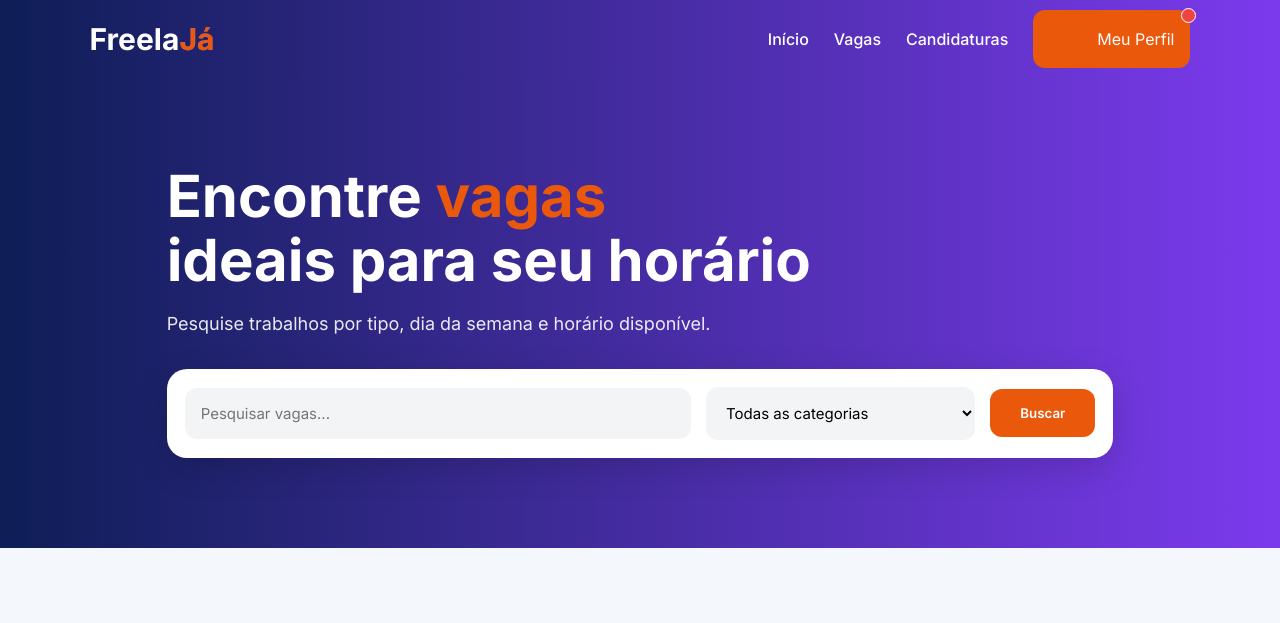
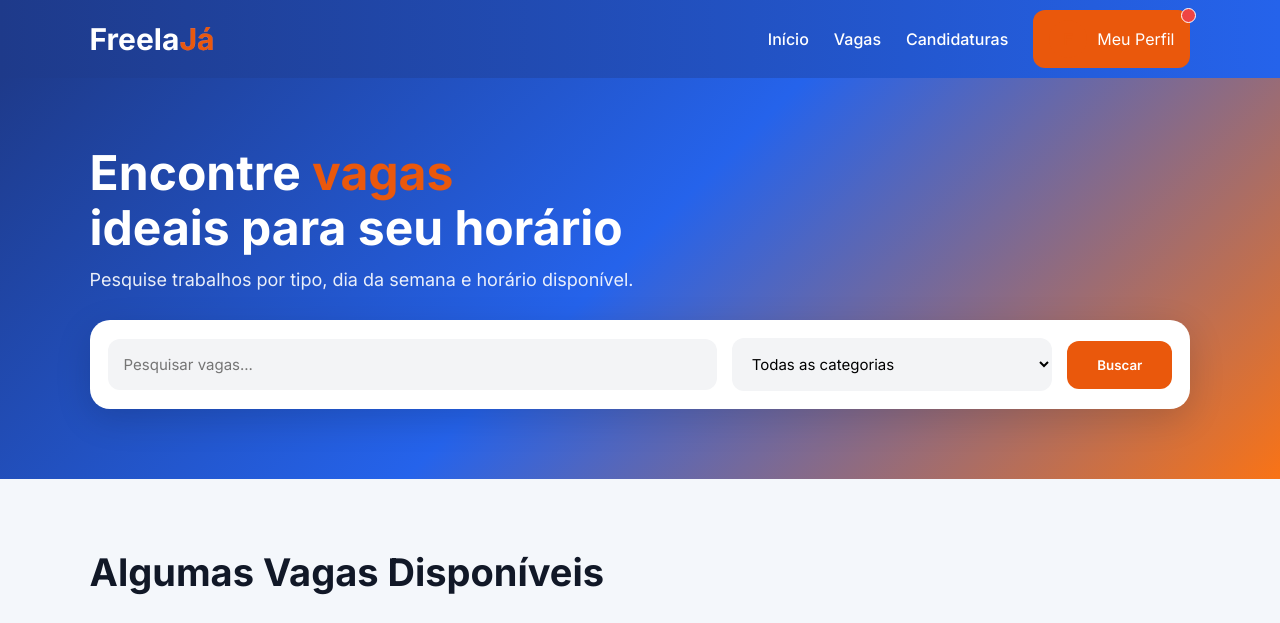
Before and after one commit to Ayshathayna/FreelaJa, a Django app: page /home/ in a window 1280 px wide. Shown: the top 623 px of the page. Run offline with Django 3.2, Linux system fonts and the light colour scheme; a user stored in the database is signed in; data comes from the database, SQL or seed files in the repository; some libraries are stand-ins or nearby versions.

Commit message:
fix: freelancer home page layout

```diff
--- a/core/static/css/base.css
+++ b/core/static/css/base.css
@@ -28,7 +28,7 @@ body{
 
   padding:10px 7%;
 
-  background:linear-gradient(90deg,#0e1e56,#7c3aed);
+  background:linear-gradient(90deg,#1e3a8a,#2563eb);
   color:white;
 }
 
@@ -38,9 +38,7 @@ body{
 }
 
 .navbar.navbar-freelancer{
-    background:linear-gradient(90deg, #0e1e56, #7c3aed);
-
- /* background:linear-gradient(90deg,#f97316,#ea580c);*/
+    background:linear-gradient(90deg, #1e3a8a, #2563eb);
 }
 
 .logo a{
@@ -306,14 +304,14 @@ footer{
 .price{
     font-size:24px;
     font-weight:700;
-    color:#4f46e5;
+    color:#2563eb;
 }
 
 .tag{
   padding:7px 15px;
   border-radius:30px;
-  background:#ede9fe;
-  color:#6d28d9;
+  background:#dbeafe;
+  color:#1d4ed8;
   font-size:13px;
   font-weight:600;
 }
@@ -464,12 +462,12 @@ footer{
 .apply-btn{
   background:linear-gradient(135deg,#df0000,#ea580c);
   color:white;
-  box-shadow:0 6px 18px rgba(79,70,229,0.25);
+  box-shadow:0 6px 18px rgba(37,99,235,0.25);
 }
 
 .apply-btn:hover{
   transform:translateY(-2px);
-  box-shadow:0 10px 25px rgba(79,70,229,0.35);
+  box-shadow:0 10px 25px rgba(37,99,235,0.35);
 }
 .btn-save{
     width:100%;
@@ -488,7 +486,7 @@ footer{
 }
 .btn-save:hover{
     transform:translateY(-2px);
-    box-shadow: 0 10px 25px rgba(  79, 70, 229, .25 );
+    box-shadow: 0 10px 25px rgba(37,99,235, .25 );
 }
 .btn-save:disabled{
     background:#f3a077;
@@ -513,7 +511,7 @@ footer{
     align-items:center;
     gap:10px;
 
-    background:linear-gradient( 135deg, #0e1e56, #7c3aed );
+    background:linear-gradient( 135deg, #2563eb, #f97316 );
 
     color:white;
     padding:12px 18px;
@@ -561,7 +559,7 @@ footer{
 }
 
 .search-box button:hover{
-    box-shadow: 0 10px 25px rgba(79,70, 229, .25);
+    box-shadow: 0 10px 25px rgba(37,99,235, .25);
 }
 
 
--- a/core/static/css/homeFreelancer.css
+++ b/core/static/css/homeFreelancer.css
@@ -3,9 +3,25 @@
 /* ***************************** HEADER************************************************* */
 
 header{
-  background:linear-gradient(90deg,#0e1e56,#7c3aed);
-  padding:20px 7%;
   color:white;
+}
+
+.hero{
+  background:linear-gradient(135deg,#1e3a8a 0%,#2563eb 48%,#f97316 100%);
+  color:white;
+  padding:70px 7%;
+}
+
+.hero h1{
+  font-size:48px;
+  line-height:1.15;
+  margin-bottom:14px;
+}
+
+.hero p{
+  font-size:18px;
+  margin-bottom:30px;
+  opacity:0.9;
 }
 
 /* ************************************* SEARCH BOX ************************************************* */
--- a/core/templates/homeFreelancer.html
+++ b/core/templates/homeFreelancer.html
@@ -165,7 +165,7 @@
   {% endblock %}
 
   <!-- RODAPÉ ---------------------------------------------------------------------------------------->
-  {% block rodape %}
+  {% block footer %}
   <footer>
     © 2026 FreelaJá — Plataforma Freelancer
   </footer>
```
